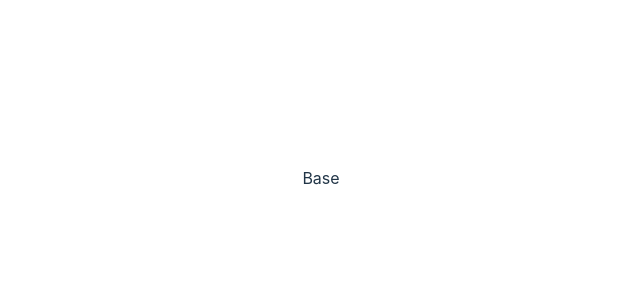
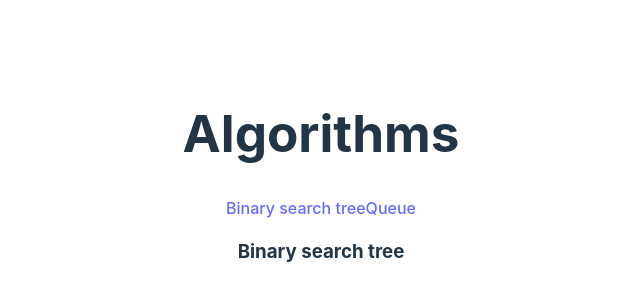
Before and after one commit to sean-xiao-zhao7/vite-algorithms, a Vue app: page / in a window 1280 px wide. Shown: the part 222-522 px from the top of the page, without its empty margins (319-959 px from the left). Built offline with nearby package versions, Linux system fonts and the light colour scheme.

Commit message:
Add navigation

```diff
--- a/index.html
+++ b/index.html
@@ -4,7 +4,7 @@
         <meta charset="UTF-8" />
         <link rel="icon" type="image/svg+xml" href="/vite.svg" />
         <meta name="viewport" content="width=device-width, initial-scale=1.0" />
-    <title>Vite + Vue</title>
+        <title>Algorithms and Data structures</title>
     </head>
     <body>
         <div id="app"></div>
--- a/package.json
+++ b/package.json
@@ -9,7 +9,8 @@
     "preview": "vite preview"
   },
   "dependencies": {
-    "vue": "^3.2.45"
+    "vue": "^3.2.45",
+    "vue-router": "^4.1.6"
   },
   "devDependencies": {
     "@vitejs/plugin-vue": "^4.0.0",
--- a/src/App.vue
+++ b/src/App.vue
@@ -1,5 +1,11 @@
+<script>
+import Layout from "./components/layout/Layout.vue";
+
+export default {
+    components: { Layout },
+};
+</script>
+
 <template>
-    <div>Base</div>
+    <layout></layout>
 </template>
-
-<style scoped></style>
--- /dev/null
+++ b/src/components/data_structures/BinarySearchTree.vue
@@ -0,0 +1,3 @@
+<template>
+    <h3>Binary search tree</h3>
+</template>
--- /dev/null
+++ b/src/components/data_structures/Queue.vue
@@ -0,0 +1,3 @@
+<template>
+    <h3>Queue</h3>
+</template>
--- /dev/null
+++ b/src/components/layout/Layout.vue
@@ -0,0 +1,12 @@
+<template>
+    <div>
+        <header>
+            <h1>Algorithms</h1>
+            <nav>
+                <router-link to="/bst">Binary search tree</router-link>
+                <router-link to="/queue">Queue</router-link>
+            </nav>
+        </header>
+        <router-view></router-view>
+    </div>
+</template>
```
Also changed, not shown: src/components/HelloWorld.vue (deleted, +0 -40 lines), src/main.js (+6 -4 lines), src/model/Node.js (added, +9 -0 lines), src/router.js (added, +14 -0 lines), 1 other file (tests, documents, lock files or other folders). Lines whose indentation alone changed are shown as unchanged.
